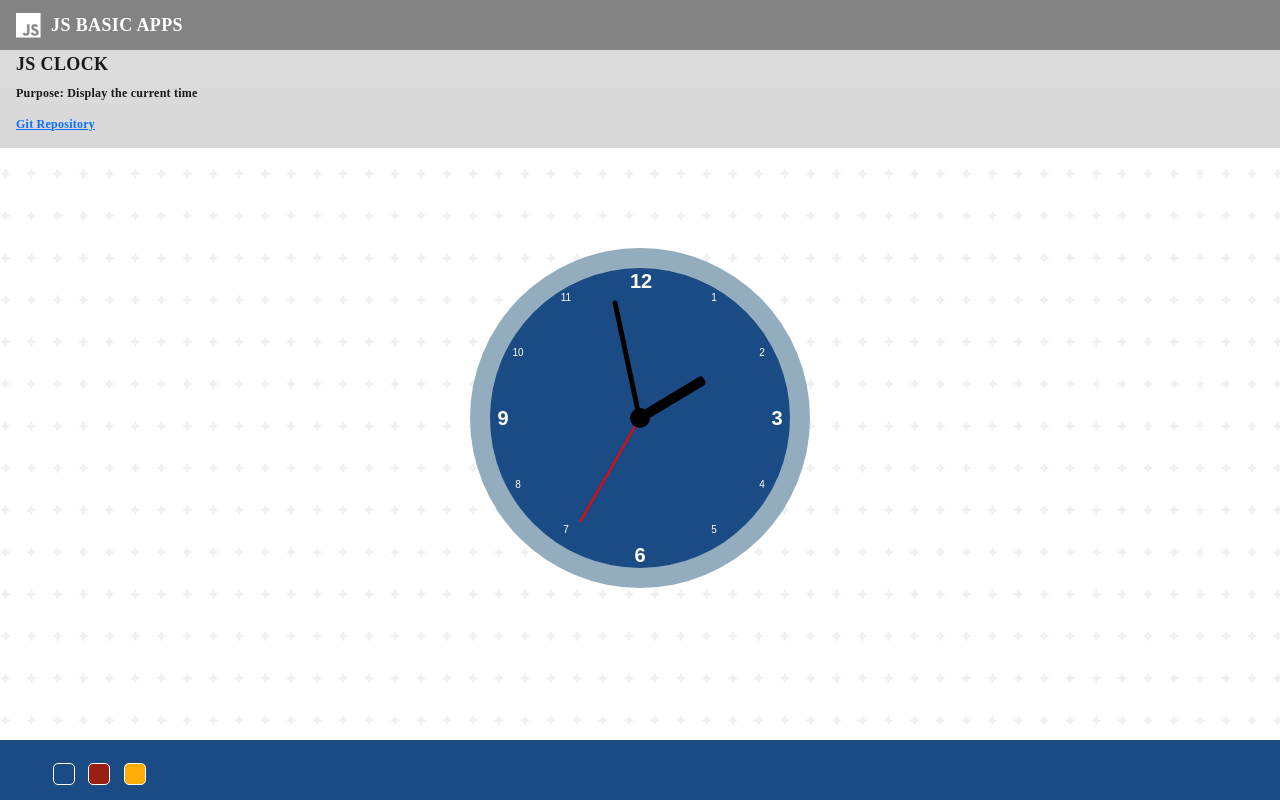
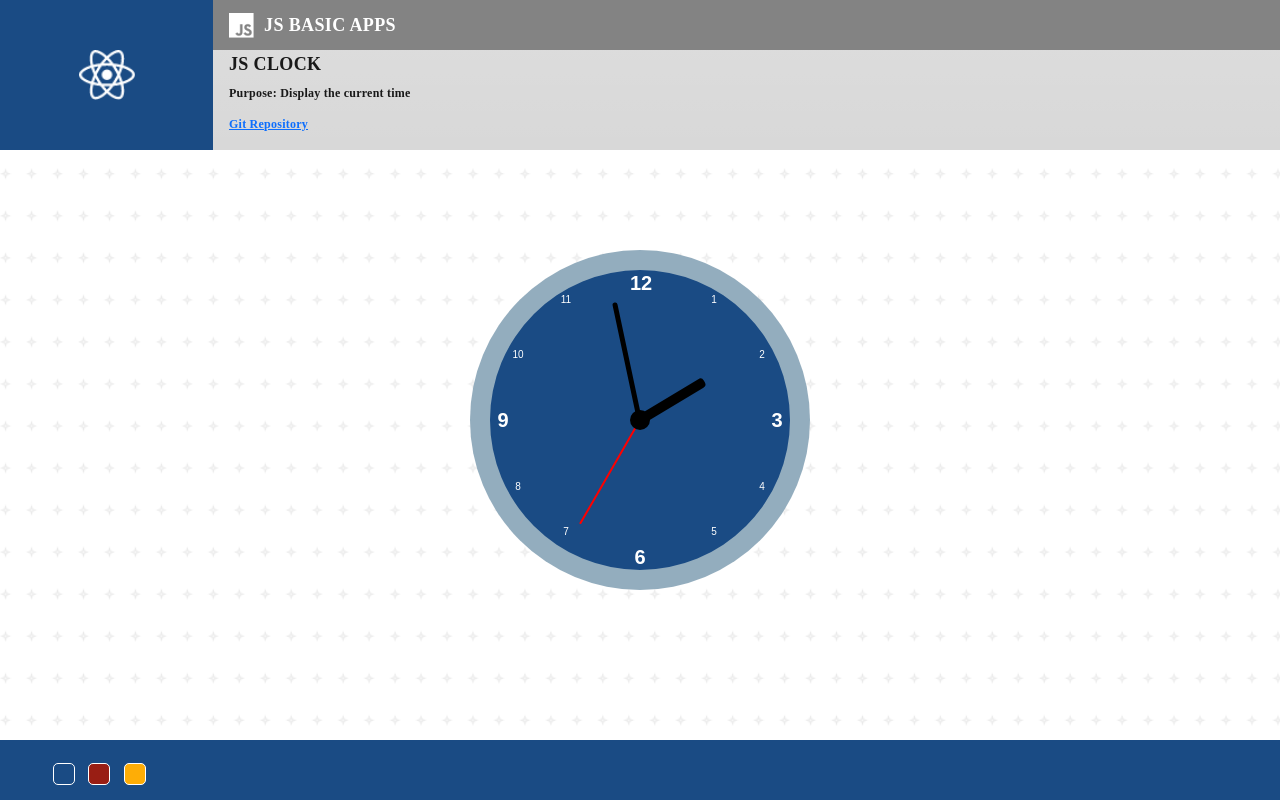
Before and after one commit to Ramya-brs/Simple-Clock, a plain HTML site: page index.html in a window 1280 px wide. Drawn offline with nearby package versions, Linux system fonts and the light colour scheme.

Commit message:
Update index.html

```diff
--- a/index.html
+++ b/index.html
@@ -13,6 +13,7 @@
     <meta name="viewport" content="width=device-width, initial-scale=1.0" />
     <meta http-equiv="X-UA-Compatible" content="ie=edge" />
     <title>JS Clock | JS Basic Apps</title>
+    <link rel="icon" href="http://203.193.173.125/buildriseshine/favicon.png" />
     <link
       href="https://cdn.jsdelivr.net/npm/bootstrap@5.3.0-alpha1/dist/css/bootstrap.min.css"
       rel="stylesheet"
@@ -26,6 +27,11 @@
     <header>
       <div class="d-flex bg-gradient">
         <div class="d-flex flex-grow-1">
+        <nav class="courseTitle">
+          <button class="navbar-brand border-0">
+            <img src="assets/img/react-2@2x.png" alt="logo" />
+          </button>
+         </nav>
           <div class="flex-grow-1">
             <div class="ReactTitle ps-3 d-flex align-items-center">
               <img src="assets/img/logo-javascript@2x.png" alt="logo" />
```
